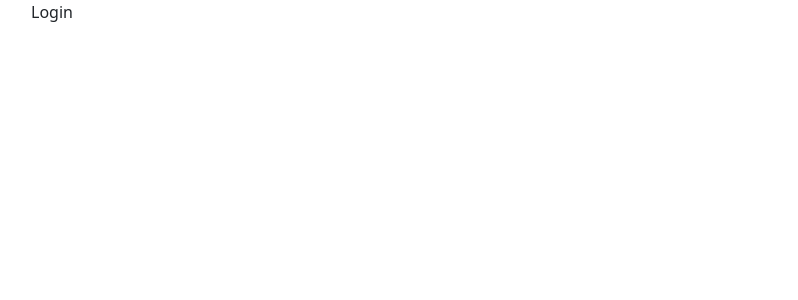
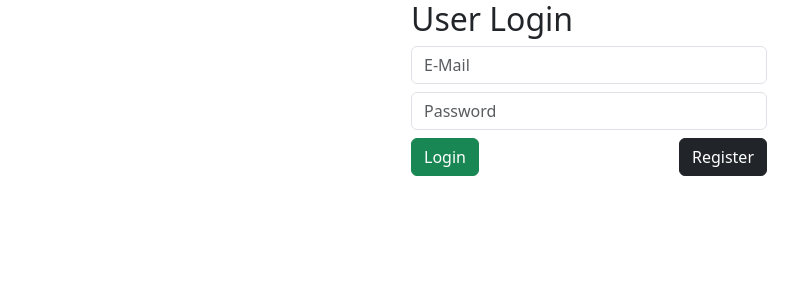
Before and after one commit to hakanozer/Full_Stack_Spring_React_2401, a React (Create React App) app in the folder frontEnd/project/: page / in a window 1280 px wide. Shown: the top 300 px of the page, without its empty margins (51-849 px from the left). Built offline with nearby package versions, Linux system fonts and the light colour scheme.

Commit message:
Form Send

```diff
--- a/frontEnd/project/src/pages/Login.tsx
+++ b/frontEnd/project/src/pages/Login.tsx
@@ -1,8 +1,35 @@
 import React from 'react'
 
 function Login() {
+
+  // arrow func
+  const userLogin = (evt: React.FormEvent) => {
+    evt.preventDefault()
+    console.log("userLogin call")
+  }
+
   return (
-    <div>Login</div>
+    <>
+        <div className="row">
+          <div className='col-12 col-md-3 col-lg-4'></div>
+          <div className='col-12 col-md-6 col-lg-4'>
+            <h2>User Login</h2>
+            <form onSubmit={userLogin}>
+              <div className='mb-2'>
+                <input required type='email' placeholder='E-Mail' className='form-control' />
+              </div>
+              <div className='mb-2'>
+                <input required type='password' placeholder='Password' className='form-control' />
+              </div>
+              <div className='d-flex justify-content-between'>
+                <button className='btn btn-success'>Login</button>
+                <a className='btn btn-dark' href=''>Register</a>
+              </div>
+            </form>
+          </div>
+          <div className='col-12 col-md-3 col-lg-4'></div>
+        </div>
+    </>
   )
 }
 
```
